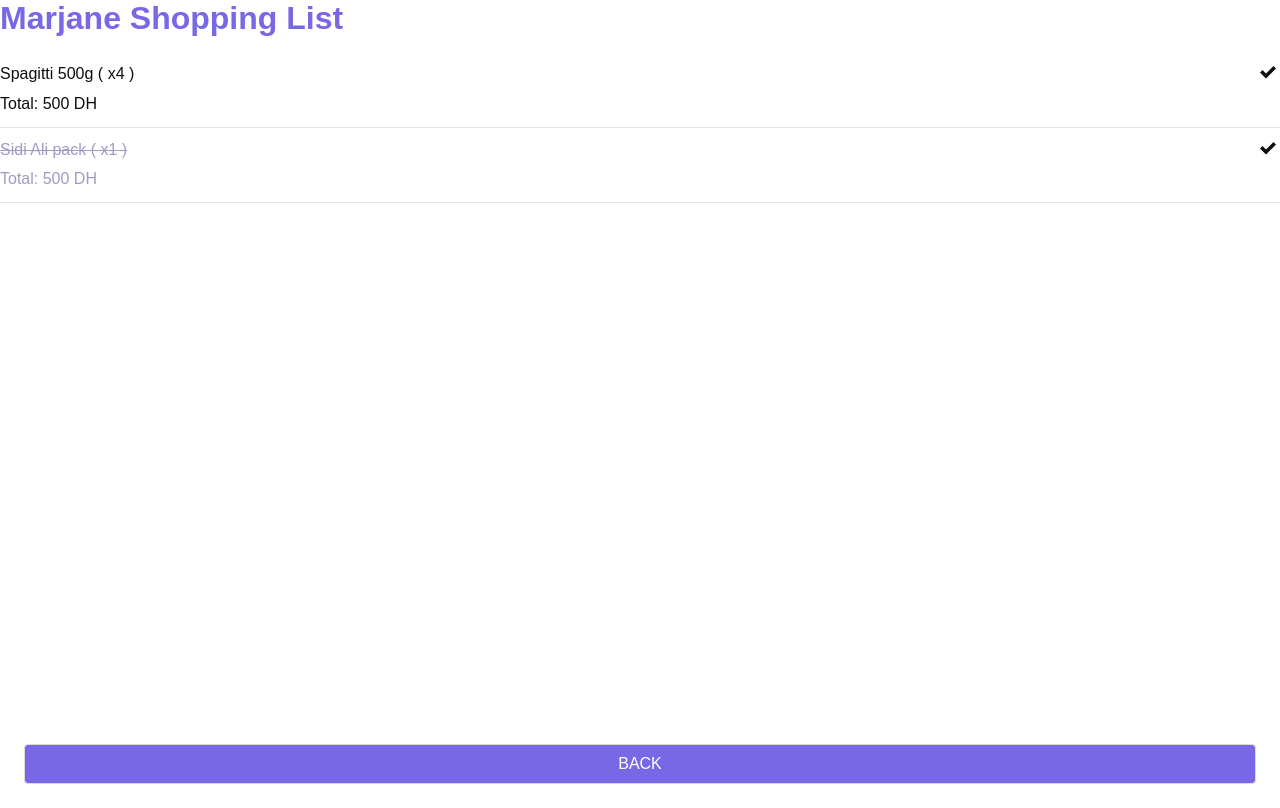
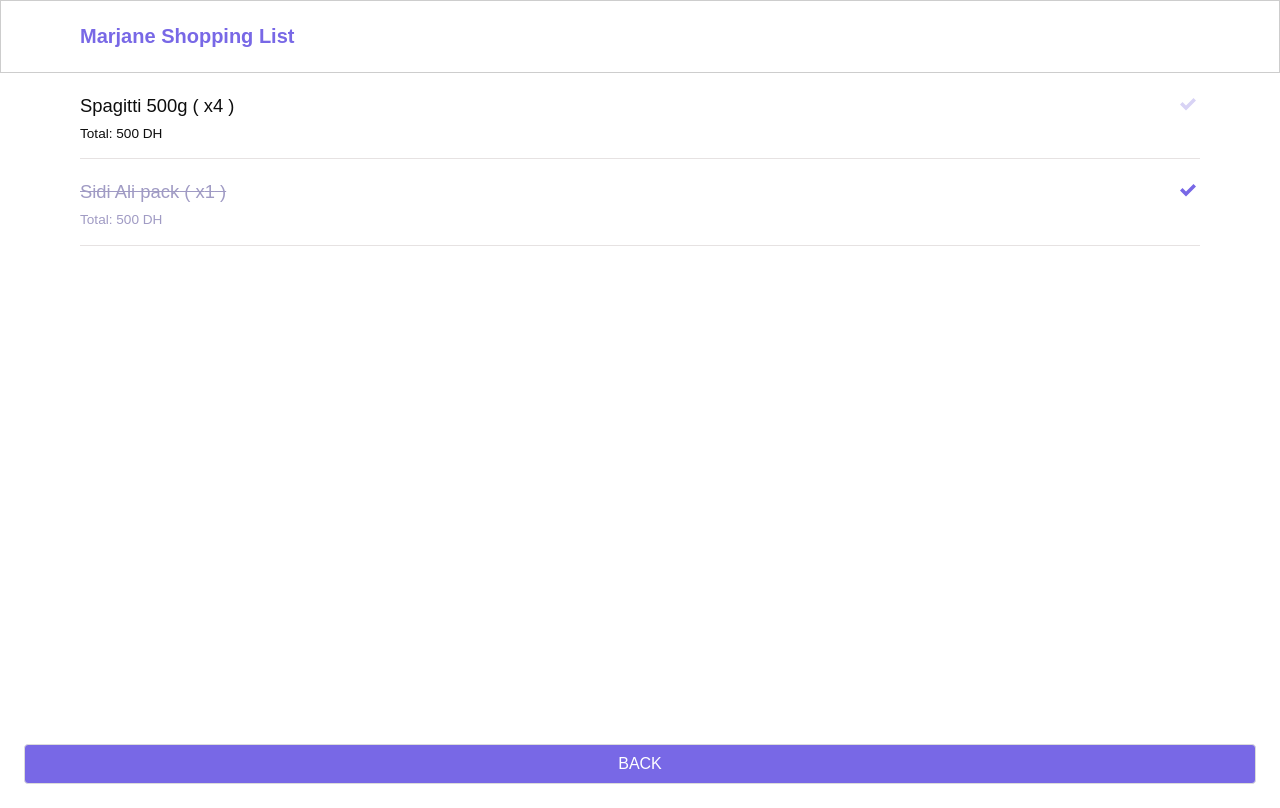
Before and after one commit to Jaouadi7/shopping-lists, a React (Create React App) app: page /list/1 in a window 1280 px wide. Built offline with nearby package versions, Linux system fonts and the light colour scheme.

Commit message:
update project structure

```diff
--- a/src/App.jsx
+++ b/src/App.jsx
@@ -1,14 +1,10 @@
 import './scss/app.scss'; // CORE STYLE
-import { getLists } from './data/Data'; // STATIC SHOPPING LISTS DATA
 import Header from './components/layouts/Header'; // HEADER COMPONENT
-
-import Lists from './pages/lists/Lists';
-import Welcome from './pages/no-lists/Welcome';
+import Lists from './pages/lists/Lists'; // SHOPPING LISTS  COMPONENT TO DISPLAY DATA
+import Welcome from './pages/no-lists/Welcome'; // DISPLAY WELCOME COMPONENT PAGE WHEN WE WILL NOT HAVE SHOPPING LISTS
 
 // ---------------  APP COMPONENT ---------------- //
-const App = ( ) => {
-
-    let shoppingLists = getLists();
+const App = ({ shoppingLists }) => {
 
     return (
         <div id="shopping-list_application">
@@ -17,7 +13,7 @@
                     shoppingLists.length > 0 ? (
                         <>
                             <Header shoppingListsCounter={shoppingLists.length} />
-                       <Lists lists={ shoppingLists } />
+                            <Lists lists={shoppingLists} />
                         </>
                     ) :
                         <Welcome />
--- a/src/index.js
+++ b/src/index.js
@@ -2,8 +2,12 @@
 import React from 'react';
 import * as ReactDom from 'react-dom/client';
 import { BrowserRouter, Routes, Route } from 'react-router-dom';
-import App from './App';
-import Lists from './pages/lists/Lists';
+import { useState } from 'react'; // USE STATS HOOK
+import { getLists } from './data/Data'; // STATIC SHOPPING LISTS DATA
+
+// APPLICATION COMPONENTS
+import App from './App'; // APP HOME COMPONENT
+import Lists from './pages/lists/Lists'; // SHOPPING LISTS COMPONENT
 import ListsForm from './pages/lists/ListsForm';
 import List from './pages/list/List';
 import ItemsForm from './pages/list/ItemsForm';
@@ -12,18 +16,25 @@
 // --------------- VARIABLES -------------------- //
 const rootElem = document.getElementById('root');
 
-// --------------- VARIABLES -------------------- //
-ReactDom.createRoot(rootElem).render(
+const ShoppingListsApplication = () => {
+  let shoppingLists = getLists(); // STORE DATA IN VARIABLE
+  const [lists, setLists] = useState(shoppingLists); // STORE SHOPPING LISTS DATA IN USE STATS HOOK
+
+  return (
     <React.StrictMode>
       <BrowserRouter>
         <Routes>
-        <Route path="/" element={<App />} />
+          <Route path="/" element={<App shoppingLists={lists} />} />
           <Route path="lists" element={<Lists />} />
           <Route path="creat-shoping-list" element={<ListsForm />} />
-        <Route path="list/:id" element={<List />} />
+          <Route path="list/:id" element={<List shoppingLists={lists} />} />
           <Route path="add-shopping-items" element={<ItemsForm />} />
           <Route path="*" element={<NotFound />} />
         </Routes>
       </BrowserRouter>
     </React.StrictMode>
   );
+};
+
+// --------------- VARIABLES -------------------- //
+ReactDom.createRoot(rootElem).render(<ShoppingListsApplication />);
--- a/src/pages/list/ItemsForm.jsx
+++ b/src/pages/list/ItemsForm.jsx
@@ -1,4 +1,3 @@
-import './form.scss';
 
 const ItemsForm = () => {
   return (
--- a/src/pages/list/List.jsx
+++ b/src/pages/list/List.jsx
@@ -1,46 +1,41 @@
 import { useParams, useNavigate } from 'react-router-dom';
-import { ImCheckmark } from "react-icons/im";
-import './list.scss';
-import { getLists } from '../../data/Data';
+import Header from './content/Header';
+import ListControl from './content/ListControl';
+import ListPrice from './content/ListPrice';
+import ListTitle from './content/ListTitle';
 
+const List = ({ shoppingLists }) => {
 
-const List = () => {
+  const { id } = useParams(); // GET SHOPPING LIST ID
+  const navigate = useNavigate(); // TO NAVIGATE APP PAGES
+  const currentList = shoppingLists.filter(list => (list.id === Number(id))) // FILTERING DATA TO SORT THE ACTIVE SHOPPING LIST BY ID
+  const backHomePage = () => navigate('/');   // BACK HOMEPAGE FUNCTION
 
-  const { id } = useParams();
-  const navigate = useNavigate();
-
-  const shoppingLists = getLists();
-  const currentList = shoppingLists.filter( list => (list.id === Number(id) ))
-
-  // BACK HOMEPAGE
-  const backHomePage = ( ) => navigate('/');
   return (
     <>
-      <div className="shopping-list">
-        <h1 className='primary-title title'>{currentList[0].name}</h1>
-        <ul className='shopping-lists active-list'>
+      <div className="shopping-lists list">
+        <Header name={currentList[0].name} />
+        <div className="container">
+          <div className="p-4">
+            <ul>
               {
-            currentList[0].items.map( ( list ) => {
+                currentList[0].items.map((list) => {
                   return (
-                <li key={ list.id } className={ `shopping-list_item pb-2 mb-2 ${list.isBought && 'completed'}`} >
-                  <div className="shopping-list_header is-flex is-justify-content-space-between is-align-content-center">
-                    <h2 className="shopping-list_heading">{ list.name } ( x{list.quantity} )</h2>
-                    <div className="shopping-list_control">
-                      <span className="icon isCompleted">
-                        <ImCheckmark  />
-                      </span>
+                    <li key={list.id} className={`shopping-list_item mb-4 pb-3 ${list.isBought && 'completed'}`} >
+                      <div className="shopping-list_header is-flex is-justify-content-space-between is-align-items-baseline">
+                        <ListTitle name={list.name} quantity={list.quantity} />
+                        <ListControl />
                       </div>
-                  </div>
-                  <div className="shopping-list_details is-flex">
-                    <h4 className='shopping-list_total mr-4'>Total: { list.price } DH</h4>
-                  </div>
+                      <ListPrice price={list.price} />
                     </li>
                   )
                 })
               }
-
             </ul>
           </div>
+        </div>
+      </div>
+
       <div className="back-btn m-5">
         <button className='button is-uppercase primary-button is-fullwidth' onClick={backHomePage}>Back</button>
       </div>
--- /dev/null
+++ b/src/pages/list/content/Header.jsx
@@ -0,0 +1,14 @@
+
+const Header = ({ name }) => {
+    return (
+        <header>
+            <div className="container">
+                <div className="pt-5 pb-5 pr-4 pl-4">
+                    <h1 className='primary-title heading-4 title'>{name}</h1>
+                </div>
+            </div>
+        </header>
+    )
+}
+
+export default Header
--- /dev/null
+++ b/src/pages/list/content/ListControl.jsx
@@ -0,0 +1,15 @@
+import { ImCheckmark } from "react-icons/im";
+
+const ListControl = () => {
+    return (
+        <div>
+            <div className="shopping-list_control">
+                <span className="icon isCompleted">
+                    <ImCheckmark />
+                </span>
+            </div>
+        </div>
+    )
+}
+
+export default ListControl
--- /dev/null
+++ b/src/pages/list/content/ListPrice.jsx
@@ -0,0 +1,9 @@
+const ListPrice = ({ price }) => {
+    return (
+        <div className="shopping-list_details is-flex">
+            <h4 className='shopping-list_total mr-4 heading-7'>Total: {price} DH</h4>
+        </div>
+    )
+}
+
+export default ListPrice
--- /dev/null
+++ b/src/pages/list/content/ListTitle.jsx
@@ -0,0 +1,10 @@
+
+const ListTitle = ({ name, quantity }) => {
+    return (
+        <div>
+            <h2 className="shopping-list_heading heading-5">{name} ( x{quantity} )</h2>
+        </div>
+    )
+}
+
+export default ListTitle
--- a/src/pages/list/list.scss
+++ /dev/null
@@ -1,3 +0,0 @@
-.shopping-list {
-    min-height: 90vh !important;
-}
--- a/src/scss/app.scss
+++ b/src/scss/app.scss
@@ -6,5 +6,6 @@
 @import './elements/buttons';
 @import './elements/inputs';
 @import './pages/lists';
+@import './pages/list';
 @import './pages/stats';
 @import './components/card';
--- a/src/scss/pages/_list.scss
+++ b/src/scss/pages/_list.scss
@@ -1,3 +1,16 @@
 .list {
+    height: 90vh;
+
+    .shopping-list_item {
+        .shopping-list_control {
+            color: #d8d3f5;
+        }
+    }
+
+    .shopping-list_item.completed {
+        .shopping-list_control {
+            color: $primaryColor;
+        }
+    }
 
 }
```
Also changed, not shown: src/pages/list/form.scss (deleted). Lines whose indentation alone changed are shown as unchanged.
